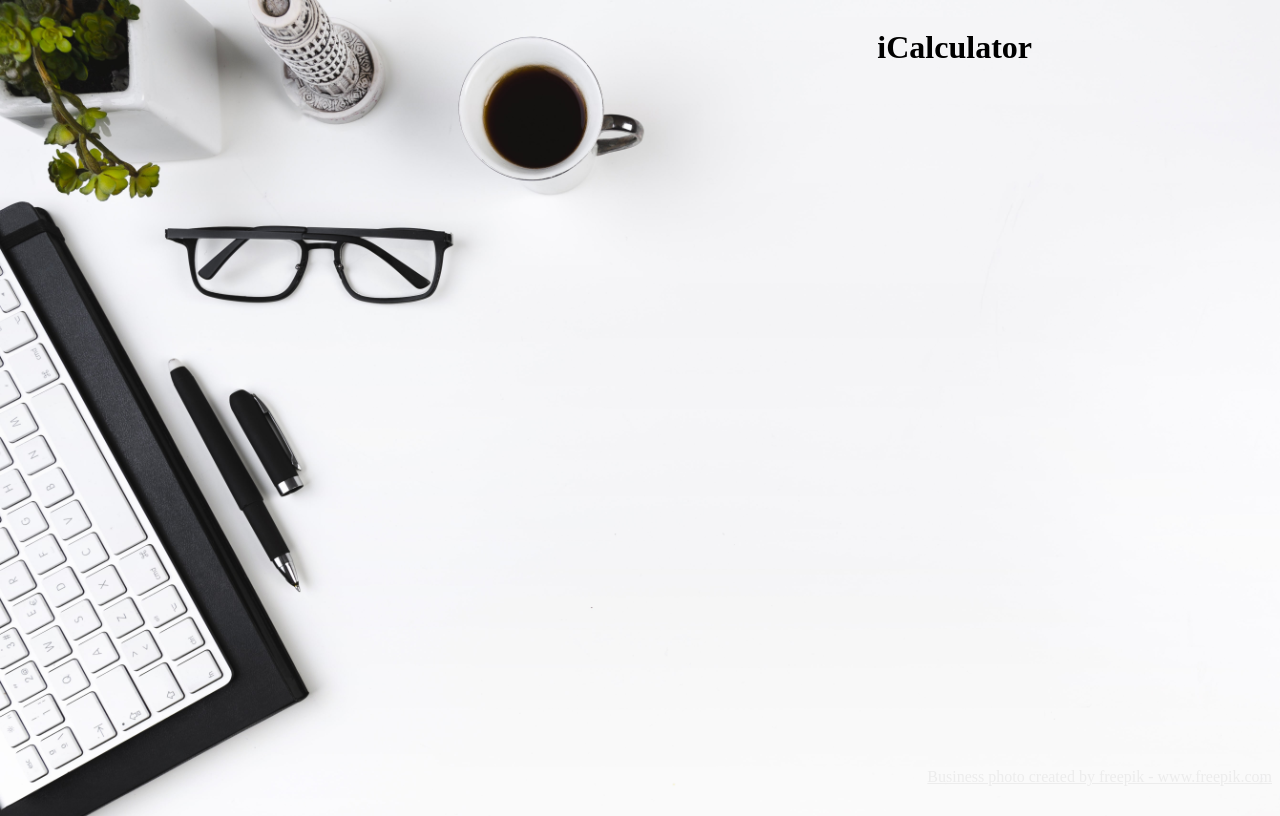
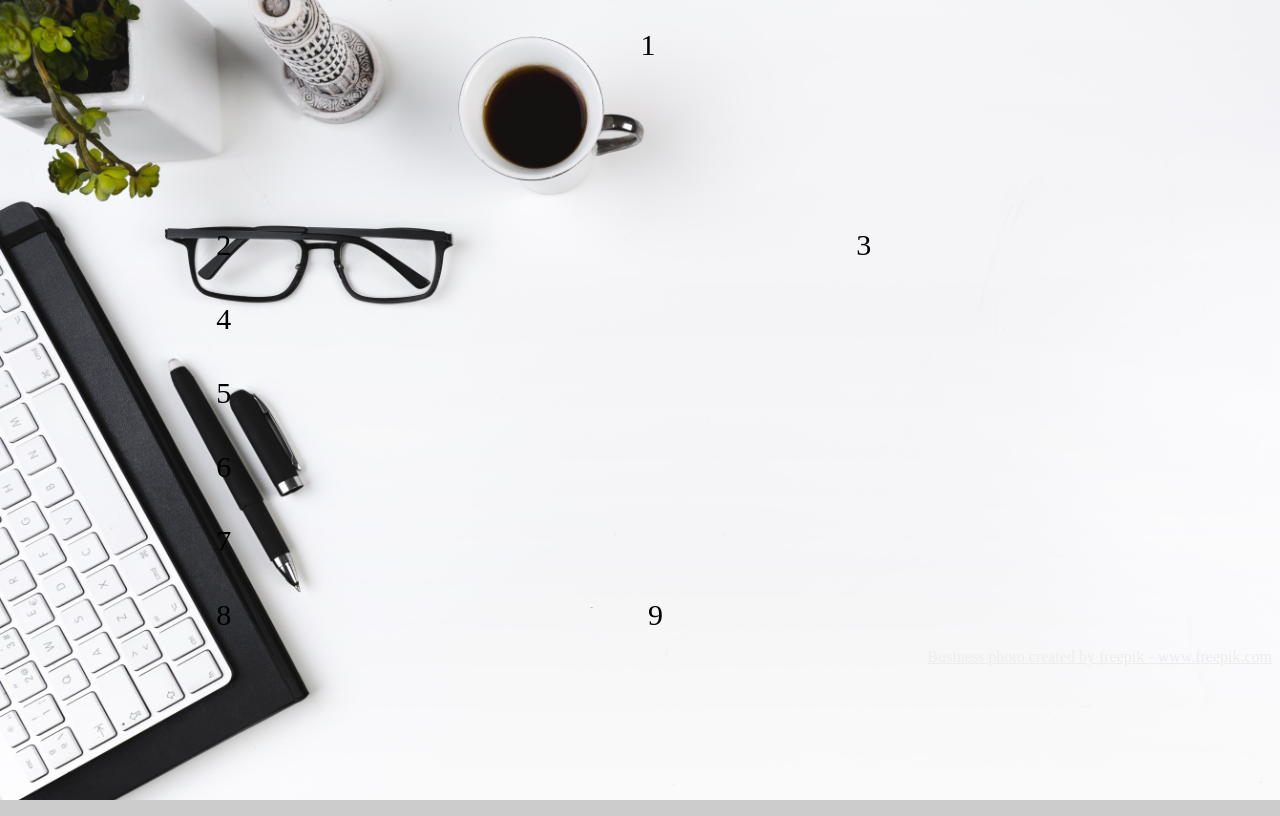
Before and after one commit to petraintelligence/calculator, a plain HTML site: page index.html in a window 1280 px wide. Drawn offline with Linux system fonts and the light colour scheme.

Commit message:
working on setting us css grid

```diff
--- a/css/styles.css
+++ b/css/styles.css
@@ -10,16 +10,6 @@ a {
     color: rgb(236, 236, 236);
 }
 
-#header {
-    display: flex;
-    width: 100vw;
-    height: 15vh;
-    justify-content: flex-end;
-}
-
-.header-spacer {
-    width: 20vw;
-}
 
 footer {
     display: flex;
@@ -34,7 +24,28 @@ footer {
     width: 100vw;
 }
 
-h1 {
-    align-items: flex-end;
+.grid-container {
+    display: grid;
+    grid-template-columns: auto auto auto;
+    width: 100vw;
+}
 
+.item1 {
+    grid-column-start: 1;
+    grid-column-end: 4;
+    height: 20vh;
 }
+
+.grid-container > div {
+    text-align: center;
+    padding: 20px 0;
+    font-size: 30px;
+}
+
+.item3 {
+    grid-column-start: 2;
+    grid-column-end: 4;
+    grid-row-start: 2;
+    grid-row-end: 7;
+    height: 20vh;
+}
--- a/index.html
+++ b/index.html
@@ -15,14 +15,20 @@
 </head>
 
 <body>
-    <div id="header">
-      <h1>iCalculator</h1>
-      <div class="header-spacer"></div>
-    </div>
 
     <div id="content">
 
-      <div id='container'></div>
+      <div class='grid-container'>
+        <div class="item1">1</div>
+        <div class="grid-item">2</div>
+        <div class="item3">3</div>
+        <div class="grid-item">4</div>
+        <div class="grid-item">5</div>
+        <div class="grid-item">6</div>
+        <div class="grid-item">7</div>
+        <div class="grid-item">8</div>
+        <div class="grid-item">9</div>
+      </div>
     </div>
 
 
```
